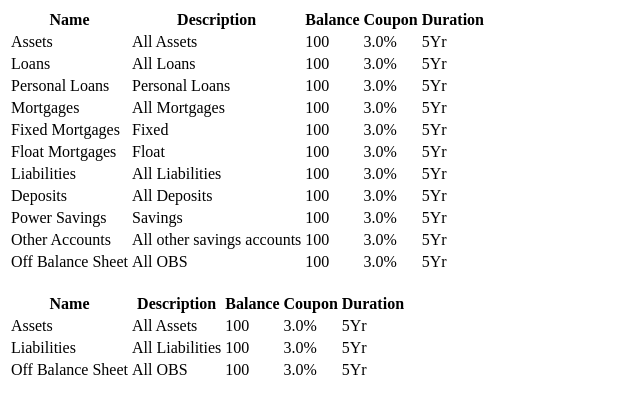
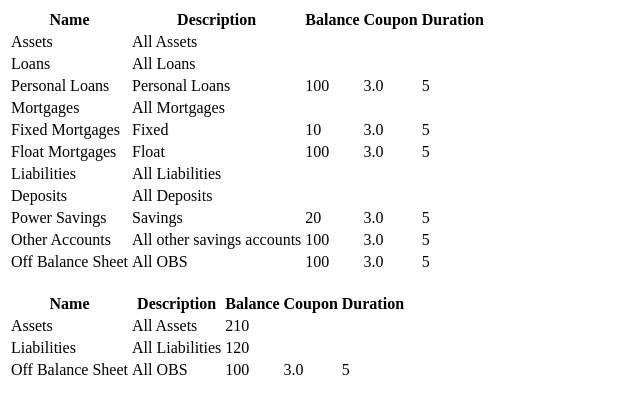
Before and after one commit to KAPastor/drlTbl, a plain HTML site: page index.html in a window 1280 px wide. Shown: the whole page, without its empty margins (0-640 px from the left). Drawn offline with nearby package versions, Linux system fonts and the light colour scheme.

Commit message:
Updated example

```diff
--- a/index.html
+++ b/index.html
@@ -15,36 +15,42 @@
   <body>
 	<table id="myDrilldownTable_Original">
 		<thead><th>Name</th><th>Description</th><th>Balance</th><th>Coupon</th><th>Duration</th></thead>
-      <tr depth="1"><td>Assets</td><td>All Assets</td><td>100</td><td>3.0%</td><td>5Yr</td></tr>
-      <tr depth="2"><td>Loans</td><td>All Loans</td><td>100</td><td>3.0%</td><td>5Yr</td></tr>
-      <tr depth="3"><td>Personal Loans</td><td>Personal Loans</td><td>100</td><td>3.0%</td><td>5Yr</td></tr>
-      <tr depth="2"><td>Mortgages</td><td>All Mortgages</td><td>100</td><td>3.0%</td><td>5Yr</td></tr>
-      <tr depth="3"><td>Fixed Mortgages</td><td>Fixed</td><td>100</td><td>3.0%</td><td>5Yr</td></tr>
-      <tr depth="3"><td>Float Mortgages</td><td>Float</td><td>100</td><td>3.0%</td><td>5Yr</td></tr>
-      <tr depth="1"><td>Liabilities</td><td>All Liabilities</td><td>100</td><td>3.0%</td><td>5Yr</td></tr>
-      <tr depth="2"><td>Deposits</td><td>All Deposits</td><td>100</td><td>3.0%</td><td>5Yr</td></tr>
-      <tr depth="3"><td>Power Savings</td><td>Savings</td><td>100</td><td>3.0%</td><td>5Yr</td></tr>
-      <tr depth="3"><td>Other Accounts</td><td>All other savings accounts</td><td>100</td><td>3.0%</td><td>5Yr</td></tr>
-      <tr depth="1"><td>Off Balance Sheet</td><td>All OBS</td><td>100</td><td>3.0%</td><td>5Yr</td></tr>
+		<tr depth="1"><td>Assets</td><td>All Assets</td><td drlprepend="$" drlcalc="sum" drlappend="/year"></td><td drlappend="%"></td><td drlappend="Yr"></td></tr>
+		<tr depth="2"><td>Loans</td><td>All Loans</td><td  drlprepend="$" drlcalc="sum" drlappend="/year"></td><td drlappend="%"</td><td drlappend="Yr"></td></tr>
+		<tr depth="3"><td>Personal Loans</td><td>Personal Loans</td><td drlprepend="$" drlappend="/year">100</td><td drlappend="%">3.0</td><td drlappend="Yr">5</td></tr>
+		<tr depth="2"><td>Mortgages</td><td>All Mortgages</td><td drlprepend="$" drlcalc="sum" drlappend="/year"></td><td></td><td drlappend="Yr"></td></tr>
+		<tr depth="3"><td>Fixed Mortgages</td><td>Fixed</td><td drlprepend="$" drlappend="/year">10</td><td drlappend="%">3.0</td><td drlappend="Yr">5</td></tr>
+		<tr depth="3"><td>Float Mortgages</td><td>Float</td><td drlprepend="$" drlappend="/year">100</td><td drlappend="%">3.0</td><td drlappend="Yr">5</td></tr>
+		<tr depth="1"><td>Liabilities</td><td>All Liabilities</td><td  drlprepend="$" drlcalc="sum" drlappend="/year"></td><td></td><td drlappend="Yr"></td></tr>
+		<tr depth="2"><td>Deposits</td><td>All Deposits</td><td  drlprepend="$" drlcalc="sum" drlappend="/year"></td><td drlappend="%"></td><td drlappend="Yr"></td></tr>
+		<tr depth="3"><td>Power Savings</td><td>Savings</td><td drlprepend="$" drlappend="/year">20</td><td drlappend="%">3.0</td><td drlappend="Yr">5</td></tr>
+		<tr depth="3"><td>Other Accounts</td><td>All other savings accounts</td><td>100</td><td>3.0</td><td drlappend="Yr">5</td></tr>
+		<tr depth="1"><td>Off Balance Sheet</td><td>All OBS</td><td drlprepend="$" drlappend="/year">100</td><td>3.0</td><td drlappend="Yr">5</td></tr>
 	</table>
 
 
 <br>
-
+<!-- <table id="myDrilldownTable">
+  <thead><th>Name</th><th>Description</th><th>Balance</th><th>Coupon</th><th>Duration</th></thead>
+  <tr depth="1"><td>Liabilities</td><td>All Liabilities</td><td  drlprepend="$" drlcalc="sum" drlappend="/year"></td><td></td><td drlappend="Yr"></td></tr>
+  <tr depth="2"><td>Deposits</td><td>All Deposits</td><td  drlprepend="$" drlcalc="sum" drlappend="/year"></td><td drlappend="%"></td><td drlappend="Yr"></td></tr>
+  <tr depth="3"><td>Power Savings</td><td>Savings</td><td drlprepend="$" drlappend="/year">20</td><td drlappend="%">3.0</td><td drlappend="Yr">5</td></tr>
+  <tr depth="3"><td>Other Accounts</td><td>All other savings accounts</td><td>100</td><td>3.0</td><td drlappend="Yr">5</td></tr>
+</table> -->
 
 	<table id="myDrilldownTable">
 	  <thead><th>Name</th><th>Description</th><th>Balance</th><th>Coupon</th><th>Duration</th></thead>
-      <tr depth="1"><td>Assets</td><td>All Assets</td><td>100</td><td>3.0%</td><td>5Yr</td></tr>
-      <tr depth="2"><td>Loans</td><td>All Loans</td><td>100</td><td>3.0%</td><td>5Yr</td></tr>
-      <tr depth="3"><td>Personal Loans</td><td>Personal Loans</td><td>100</td><td>3.0%</td><td>5Yr</td></tr>
-      <tr depth="2"><td>Mortgages</td><td>All Mortgages</td><td>100</td><td>3.0%</td><td>5Yr</td></tr>
-      <tr depth="3"><td>Fixed Mortgages</td><td>Fixed</td><td>100</td><td>3.0%</td><td>5Yr</td></tr>
-      <tr depth="3"><td>Float Mortgages</td><td>Float</td><td>100</td><td>3.0%</td><td>5Yr</td></tr>
-      <tr depth="1"><td>Liabilities</td><td>All Liabilities</td><td>100</td><td>3.0%</td><td>5Yr</td></tr>
-      <tr depth="2"><td>Deposits</td><td>All Deposits</td><td>100</td><td>3.0%</td><td>5Yr</td></tr>
-      <tr depth="3"><td>Power Savings</td><td>Savings</td><td>100</td><td>3.0%</td><td>5Yr</td></tr>
-      <tr depth="3"><td>Other Accounts</td><td>All other savings accounts</td><td>100</td><td>3.0%</td><td>5Yr</td></tr>
-      <tr depth="1"><td>Off Balance Sheet</td><td>All OBS</td><td>100</td><td>3.0%</td><td>5Yr</td></tr>
+	  <tr depth="1"><td>Assets</td><td>All Assets</td><td drlprepend="$" drlcalc="sum" drlappend="/year"></td><td drlappend="%"></td><td drlappend="Yr"></td></tr>
+	  <tr depth="2"><td>Loans</td><td>All Loans</td><td  drlprepend="$" drlcalc="sum" drlappend="/year"></td><td drlappend="%"</td><td drlappend="Yr"></td></tr>
+	  <tr depth="3"><td>Personal Loans</td><td>Personal Loans</td><td drlprepend="$" drlappend="/year">100</td><td drlappend="%">3.0</td><td drlappend="Yr">5</td></tr>
+	  <tr depth="2"><td>Mortgages</td><td>All Mortgages</td><td drlprepend="$" drlcalc="sum" drlappend="/year"></td><td></td><td drlappend="Yr"></td></tr>
+	  <tr depth="3"><td>Fixed Mortgages</td><td>Fixed</td><td drlprepend="$" drlappend="/year">10</td><td drlappend="%">3.0</td><td drlappend="Yr">5</td></tr>
+	  <tr depth="3"><td>Float Mortgages</td><td>Float</td><td drlprepend="$" drlappend="/year">100</td><td drlappend="%">3.0</td><td drlappend="Yr">5</td></tr>
+	  <tr depth="1"><td>Liabilities</td><td>All Liabilities</td><td  drlprepend="$" drlcalc="sum" drlappend="/year"></td><td></td><td drlappend="Yr"></td></tr>
+	  <tr depth="2"><td>Deposits</td><td>All Deposits</td><td  drlprepend="$" drlcalc="sum" drlappend="/year"></td><td drlappend="%"></td><td drlappend="Yr"></td></tr>
+	  <tr depth="3"><td>Power Savings</td><td>Savings</td><td drlprepend="$" drlappend="/year">20</td><td drlappend="%">3.0</td><td drlappend="Yr">5</td></tr>
+	  <tr depth="3"><td>Other Accounts</td><td>All other savings accounts</td><td>100</td><td>3.0</td><td drlappend="Yr">5</td></tr>
+	  <tr depth="1"><td>Off Balance Sheet</td><td>All OBS</td><td drlprepend="$" drlappend="/year">100</td><td>3.0</td><td drlappend="Yr">5</td></tr>
 	</table>
 
   </body>
```
Lines whose indentation alone changed are shown as unchanged.
